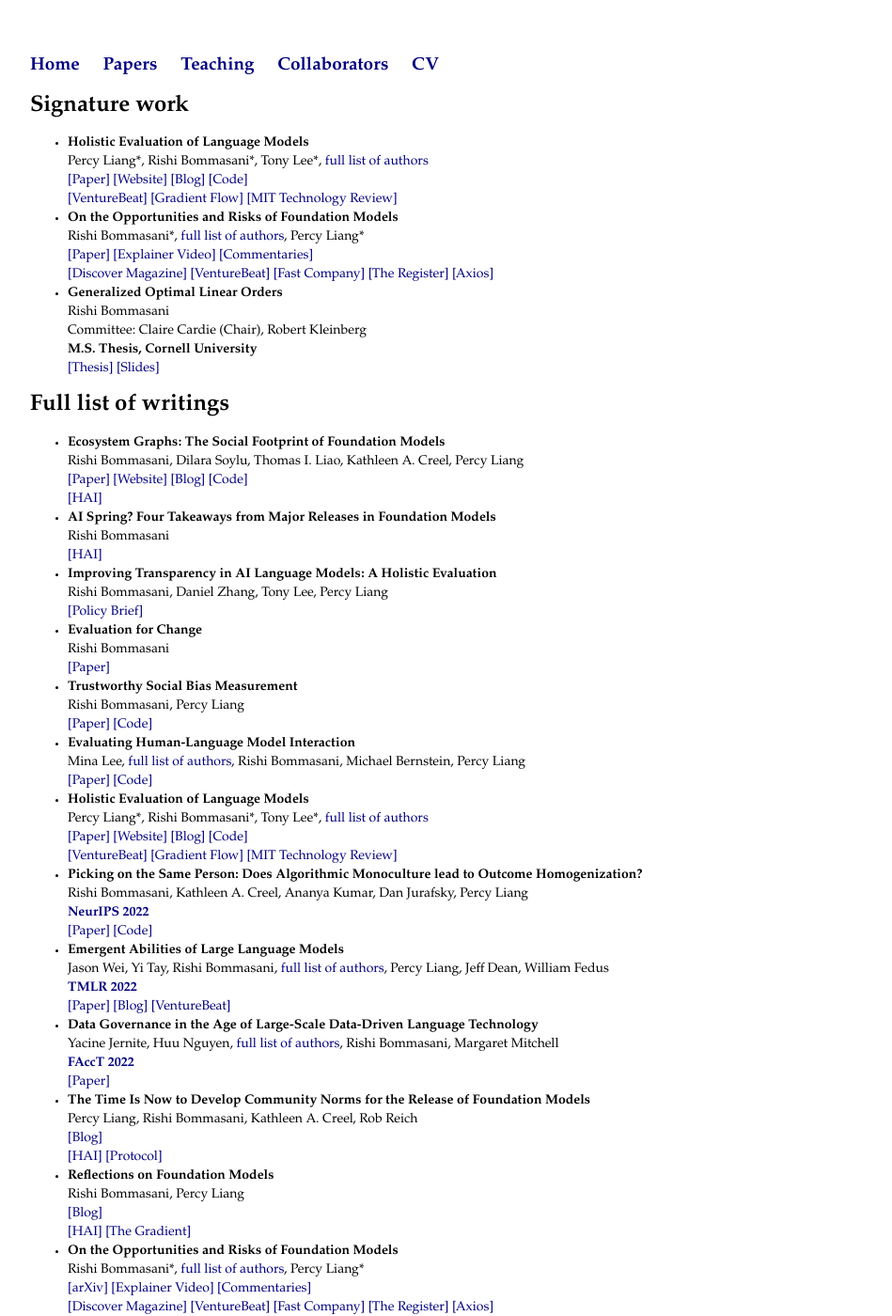
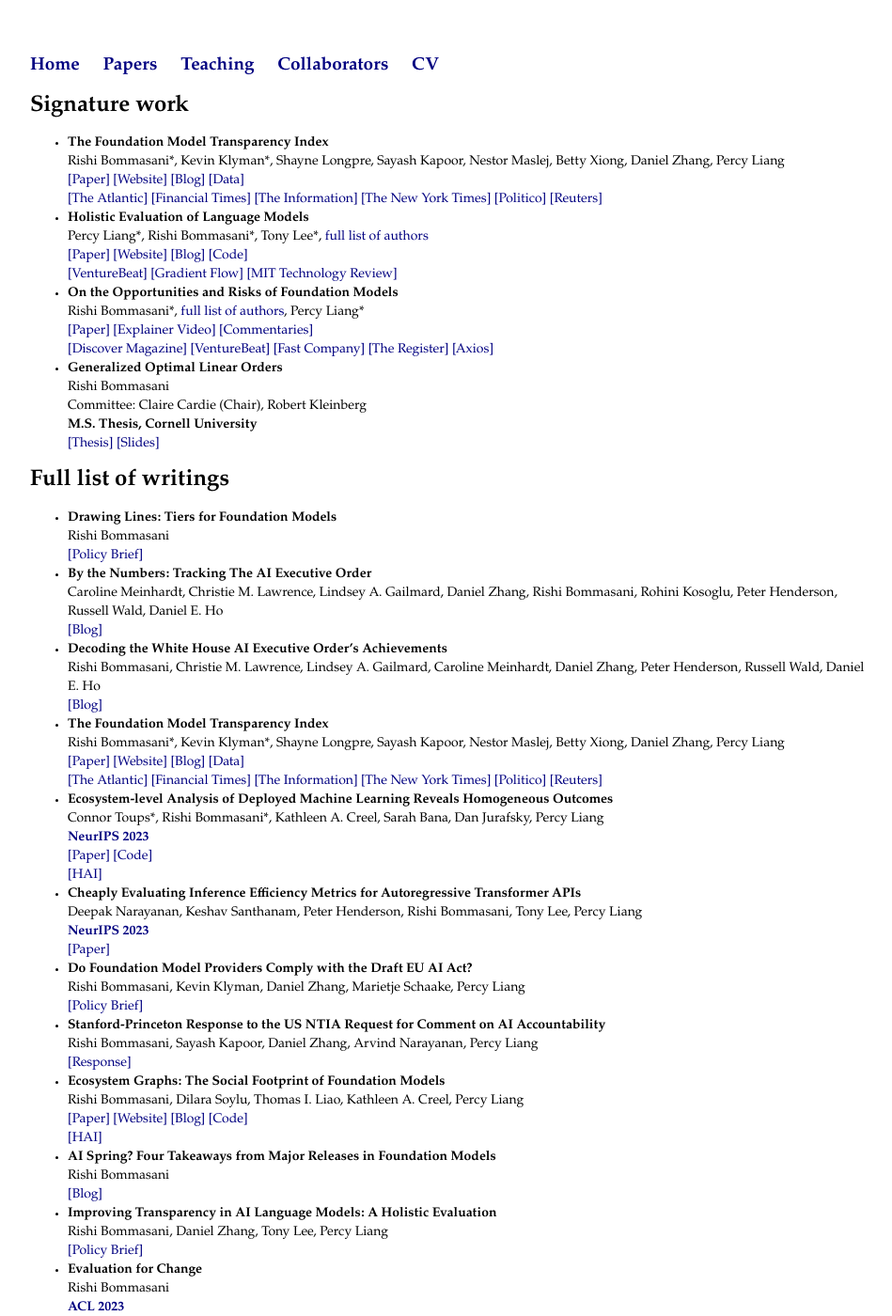
Before and after one commit to rishibommasani/rishibommasani.github.io, a Jekyll site: the page built from papers/index.html, in a window 1280 px wide and 1400 px high. Shown: the whole window at 94% size, without its empty margins (160-1109 px from the left). Built offline with Jekyll 4.4.1, drawn with Linux system fonts in a browser that asks for light colours; some of the changed text lies outside the part shown.

Commit message:
Update index.html

```diff
--- a/papers/index.html
+++ b/papers/index.html
@@ -4,6 +4,11 @@ title: Papers
 ---
 	<h1>Signature work</h1>
 	<ul>
+	<li><b> The Foundation Model Transparency Index </b>
+		<br> Rishi Bommasani*, Kevin Klyman*, Shayne Longpre, Sayash Kapoor, Nestor Maslej, Betty Xiong, Daniel Zhang, Percy Liang
+		<br> <a href="https://arxiv.org/abs/2310.12941">[Paper]</a> <a href="https://crfm.stanford.edu/fmti/">[Website]</a> <a href="https://www.aisnakeoil.com/p/how-transparent-are-foundation-model">[Blog]</a> <a href="https://github.com/stanford-crfm/fmti">[Data]</a>
+		<br> <a href="https://www.theatlantic.com/technology/archive/2023/10/ai-technology-secrecy-transparency-index/675699/">[The Atlantic]</a> <a href="https://www.ft.com/content/c325fcdd-ab29-4cd3-9a74-6cc52b28ff5f">[Financial Times]</a> <a href="https://www.theinformation.com/articles/openai-is-human-after-all-sharing-is-caring-researchers-tell-model-developers?rc=lqnqnq">[The Information]</a> <a href="https://www.nytimes.com/2023/10/18/technology/how-ai-works-stanford.html">[The New York Times]</a> <a href="https://www.politico.eu/newsletter/digital-bridge/the-case-for-digital-transparency/">[Politico]</a> <a href="https://www.reuters.com/technology/stanford-researchers-issue-ai-transparency-report-urge-tech-companies-reveal-2023-10-18/">[Reuters]</a>
+	</li>
 	<li><b> Holistic Evaluation of Language Models </b>
 		<br> Percy Liang*, Rishi Bommasani*, Tony Lee*, <a href="https://arxiv.org/pdf/2211.09110.pdf#author-contributions">full list of authors</a>
 		<br> <a href="https://arxiv.org/abs/2211.09110">[Paper]</a> <a href="https://crfm.stanford.edu/helm/">[Website]</a> <a href="https://crfm.stanford.edu/2022/11/17/helm.html">[Blog]</a> <a href="https://github.com/stanford-crfm/helm">[Code]</a>
@@ -25,6 +30,51 @@ title: Papers
 
 	<h1>Full list of writings</h1>
 	<ul>
+
+	<li><b> Drawing Lines: Tiers for Foundation Models </b>
+		<br> Rishi Bommasani
+		<br> <a href="https://crfm.stanford.edu/2023/11/18/tiers.html">[Policy Brief]</a>
+	</li>
+
+	<li><b> By the Numbers: Tracking The AI Executive Order </b>
+		<br> Caroline Meinhardt, Christie M. Lawrence, Lindsey A. Gailmard, Daniel Zhang, Rishi Bommasani, Rohini Kosoglu, Peter Henderson, Russell Wald, Daniel E. Ho
+		<br> <a href="https://hai.stanford.edu/news/numbers-tracking-ai-executive-order">[Blog]</a>
+	</li>
+
+	<li><b> Decoding the White House AI Executive Order’s Achievements </b>
+		<br> Rishi Bommasani, Christie M. Lawrence, Lindsey A. Gailmard, Caroline Meinhardt, Daniel Zhang, Peter Henderson, Russell Wald, Daniel E. Ho
+		<br> <a href="https://hai.stanford.edu/news/decoding-white-house-ai-executive-orders-achievements">[Blog]</a>
+	</li>
+
+	<li><b> The Foundation Model Transparency Index </b>
+		<br> Rishi Bommasani*, Kevin Klyman*, Shayne Longpre, Sayash Kapoor, Nestor Maslej, Betty Xiong, Daniel Zhang, Percy Liang
+		<br> <a href="https://arxiv.org/abs/2310.12941">[Paper]</a> <a href="https://crfm.stanford.edu/fmti/">[Website]</a> <a href="https://www.aisnakeoil.com/p/how-transparent-are-foundation-model">[Blog]</a> <a href="https://github.com/stanford-crfm/fmti">[Data]</a>
+		<br> <a href="https://www.theatlantic.com/technology/archive/2023/10/ai-technology-secrecy-transparency-index/675699/">[The Atlantic]</a> <a href="https://www.ft.com/content/c325fcdd-ab29-4cd3-9a74-6cc52b28ff5f">[Financial Times]</a> <a href="https://www.theinformation.com/articles/openai-is-human-after-all-sharing-is-caring-researchers-tell-model-developers?rc=lqnqnq">[The Information]</a> <a href="https://www.nytimes.com/2023/10/18/technology/how-ai-works-stanford.html">[The New York Times]</a> <a href="https://www.politico.eu/newsletter/digital-bridge/the-case-for-digital-transparency/">[Politico]</a> <a href="https://www.reuters.com/technology/stanford-researchers-issue-ai-transparency-report-urge-tech-companies-reveal-2023-10-18/">[Reuters]</a>
+	</li>
+
+	<li><b> Ecosystem-level Analysis of Deployed Machine Learning Reveals Homogeneous Outcomes </b>
+		<br> Connor Toups*, Rishi Bommasani*, Kathleen A. Creel, Sarah Bana, Dan Jurafsky, Percy Liang
+		<br> <b> <a href="https://nips.cc/Conferences/2023">NeurIPS 2023</a> </b>
+		<br> <a href="https://arxiv.org/abs/2307.05862">[Paper]</a> <a href="https://github.com/rishibommasani/EcosystemLevelAnalysis">[Code]</a>
+		<br> <a href="https://hai.stanford.edu/news/when-ai-systems-systemically-fail">[HAI]</a>
+	</li>
+
+	<li><b> Cheaply Evaluating Inference Efficiency Metrics for Autoregressive Transformer APIs </b>
+		<br> Deepak Narayanan, Keshav Santhanam, Peter Henderson, Rishi Bommasani, Tony Lee, Percy Liang
+		<br> <b> <a href="https://nips.cc/Conferences/2023">NeurIPS 2023</a> </b>
+		<br> <a href="https://arxiv.org/abs/2305.02440">[Paper]</a>
+	</li>
+
+	<li><b> Do Foundation Model Providers Comply with the Draft EU AI Act? </b>
+		<br> Rishi Bommasani, Kevin Klyman, Daniel Zhang, Marietje Schaake, Percy Liang
+		<br> <a href="https://crfm.stanford.edu/2023/06/15/eu-ai-act.html">[Policy Brief]</a>
+	</li>
+
+	<li><b> Stanford-Princeton Response to the US NTIA Request for Comment on AI Accountability </b>
+		<br> Rishi Bommasani, Sayash Kapoor, Daniel Zhang, Arvind Narayanan, Percy Liang
+		<br> <a href="https://hai.stanford.edu/responses-ntias-request-comment-ai-accountability-policy">[Response]</a>
+	</li>
+
 	<li><b> Ecosystem Graphs: The Social Footprint of Foundation Models </b>
 		<br> Rishi Bommasani, Dilara Soylu, Thomas I. Liao, Kathleen A. Creel, Percy Liang
 		<br> <a href="https://arxiv.org/abs/2303.15772">[Paper]</a> <a href="https://crfm.stanford.edu/ecosystem-graphs/">[Website]</a> <a href="https://crfm.stanford.edu/2023/03/29/ecosystem-graphs.html">[Blog]</a> <a href="https://github.com/stanford-crfm/ecosystem-graphs">[Code]</a>
@@ -33,7 +83,7 @@ title: Papers
 
 	<li><b> AI Spring? Four Takeaways from Major Releases in Foundation Models </b>
 		<br> Rishi Bommasani
-		<br> <a href="https://hai.stanford.edu/news/ai-spring-four-takeaways-major-releases-foundation-models">[HAI]</a>
+		<br> <a href="https://hai.stanford.edu/news/ai-spring-four-takeaways-major-releases-foundation-models">[Blog]</a>
 	</li>
 
 	<li><b> Improving Transparency in AI Language Models: A Holistic Evaluation </b>
@@ -43,6 +93,7 @@ title: Papers
 
 	<li><b> Evaluation for Change </b>
 		<br> Rishi Bommasani
+		<br> <b> <a href="https://2023.aclweb.org/">ACL 2023</a> </b>
 		<br> <a href="https://arxiv.org/abs/2212.11670">[Paper]</a>
 	</li>
 
@@ -53,13 +104,16 @@ title: Papers
 
 	<li><b> Evaluating Human-Language Model Interaction </b>
 		<br> Mina Lee, <a href="https://arxiv.org/abs/2212.09746">full list of authors</a>, Rishi Bommasani, Michael Bernstein, Percy Liang
+		<br> <b> <a href="https://jmlr.org/tmlr/">TMLR 2023</a> </b>
 		<br> <a href="https://arxiv.org/abs/2212.09746">[Paper]</a> <a href="https://github.com/minggg/halie">[Code]</a>
 	</li>
 
 	<li><b> Holistic Evaluation of Language Models </b>
 		<br> Percy Liang*, Rishi Bommasani*, Tony Lee*, <a href="https://arxiv.org/pdf/2211.09110.pdf#author-contributions">full list of authors</a>
+		<br> <b> <a href="https://jmlr.org/tmlr/">TMLR 2023</a> </b>
 		<br> <a href="https://arxiv.org/abs/2211.09110">[Paper]</a> <a href="https://crfm.stanford.edu/helm/">[Website]</a> <a href="https://crfm.stanford.edu/2022/11/17/helm.html">[Blog]</a> <a href="https://github.com/stanford-crfm/helm">[Code]</a>
 		<br> <a href="https://venturebeat.com/ai/stanford-debuts-first-ai-benchmark-to-help-understand-llms/">[VentureBeat]</a> <a href="https://gradientflow.com/holistic-evaluation-of-language-models/">[Gradient Flow]</a> <a href="https://www.technologyreview.com/2022/11/22/1063618/trust-large-language-models-at-your-own-peril/">[MIT Technology Review]</a> </li>
+		<br> <b> Outstanding Paper </b>
 	</li>
 
 	<li><b> Picking on the Same Person: Does Algorithmic Monoculture lead to Outcome Homogenization? </b>
@@ -72,6 +126,7 @@ title: Papers
 		<br> Jason Wei, Yi Tay, Rishi Bommasani, <a href="https://arxiv.org/abs/2206.07682">full list of authors</a>, Percy Liang, Jeff Dean, William Fedus
 		<br> <b> <a href="https://openreview.net/forum?id=yzkSU5zdwD">TMLR 2022</a> </b>
 		<br> <a href="https://arxiv.org/abs/2206.07682">[Paper]</a> <a href="https://hai.stanford.edu/news/examining-emergent-abilities-large-language-models">[Blog]</a> <a href="https://venturebeat.com/2022/06/28/4-ai-research-trends-everyone-is-or-will-be-talking-about/">[VentureBeat]</a> </li>
+		<br> <b> Outstanding Survey Paper </b>
 	</li>
 
 	<li><b> Data Governance in the Age of Large-Scale Data-Driven Language Technology </b>
```
